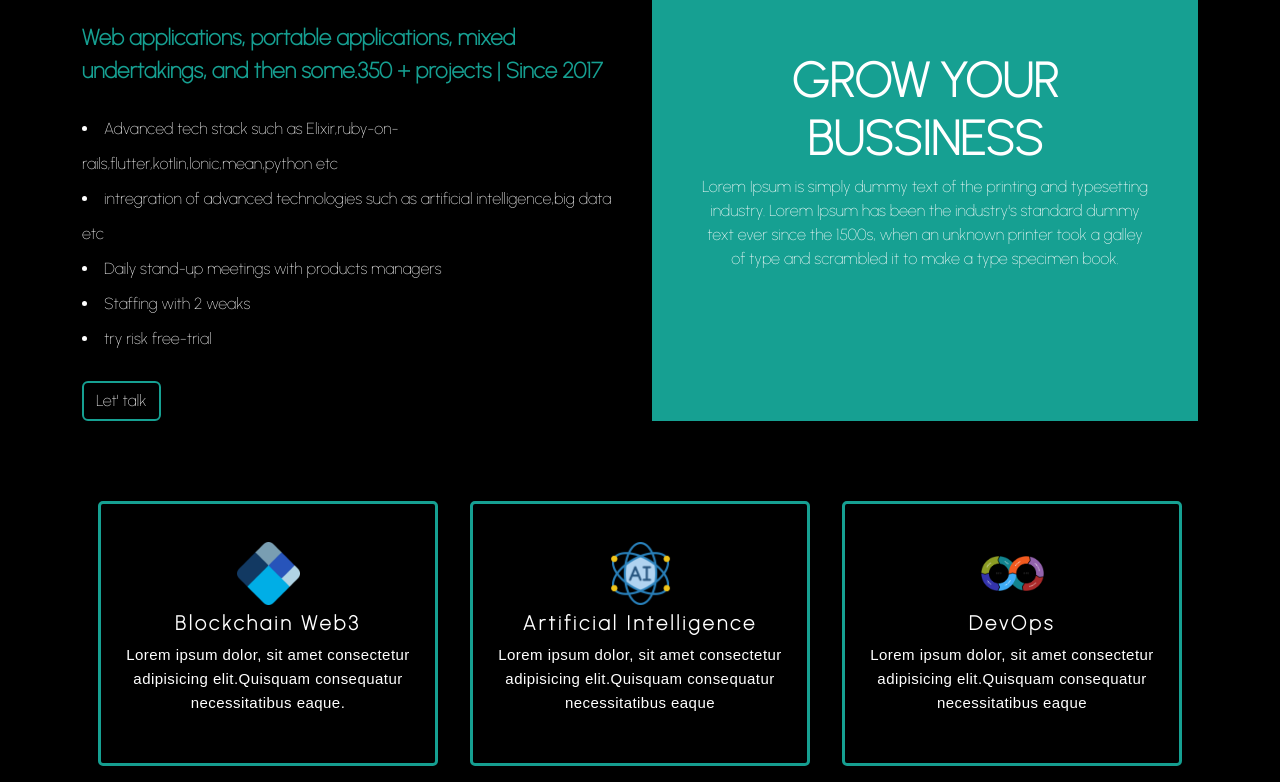
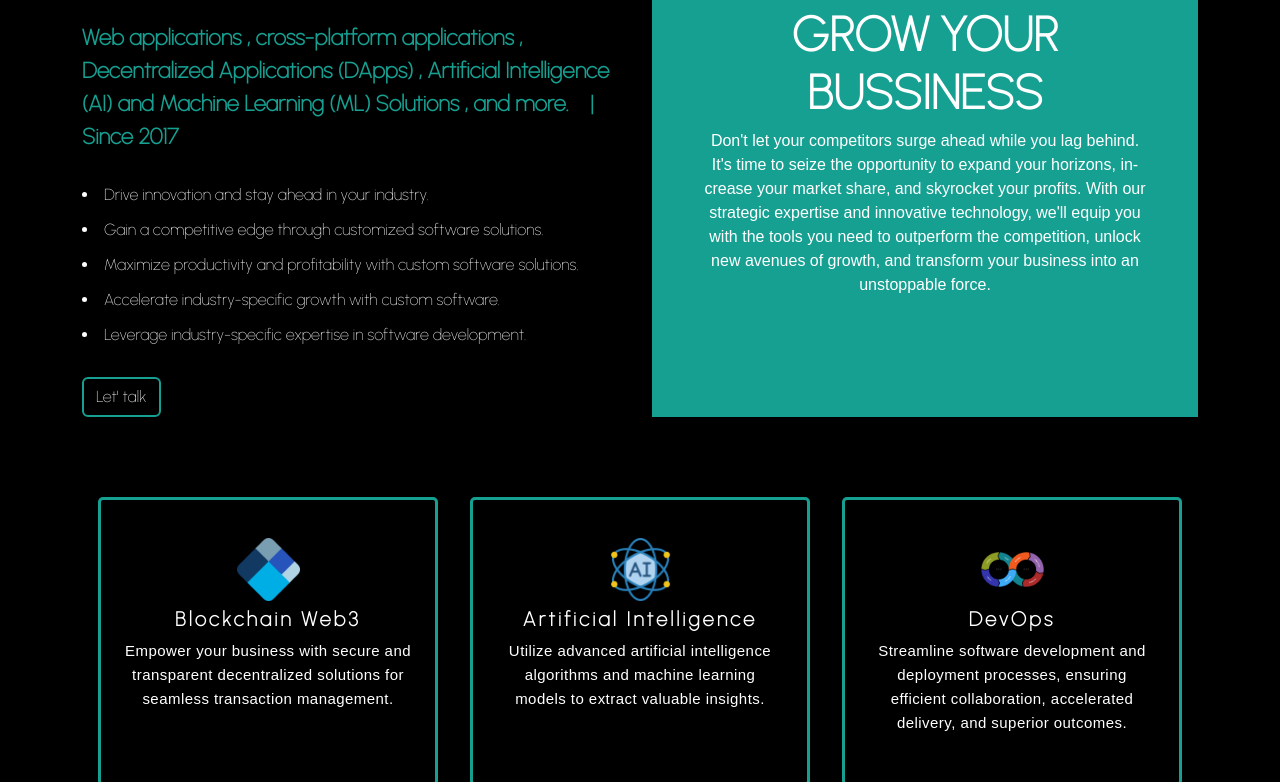
Before and after one commit to AhmadHussain921/techwebsite, a React (Create React App) app: page /Service in a window 1280 px wide. Shown: the part 898-1680 px from the top of the page. Built offline with nearby package versions, Linux system fonts and the light colour scheme.

Commit message:
services pages content added

```diff
--- a/src/components/Common/Details.jsx
+++ b/src/components/Common/Details.jsx
@@ -2,7 +2,7 @@ import React from "react";
 import imgdetails from "../../assets/imgdetails.png";
 import { Wrapper, Row, Col, useMediaQuery } from "../Layouts";
 import { PrimaryBtn } from "../Buttons";
-import { H1,P } from "../Typography";
+import { H1, P } from "../Typography";
 const Details = (props) => {
   const isResponsive = useMediaQuery({
     query: "(max-width: 768px)",
@@ -34,8 +34,8 @@ const Details = (props) => {
               {props.page === "services" && (
                 <>
                   <span className="fw-bold">
-                    Web applications, portable applications, mixed undertakings,
-                    and then some.350 + projects | Since 2017
+                    Web applications , cross-platform applications , Decentralized Applications (DApps) , Artificial Intelligence (AI) and Machine Learning (ML) Solutions , and more.
+                    &nbsp; &nbsp;|&nbsp;&nbsp; Since 2017
                   </span>
                 </>
               )}
@@ -51,8 +51,7 @@ const Details = (props) => {
                   hyphens: "auto",
                   textAlign: "justify",
                 }}
-              className={isResponsive ? "text-justify":"text-justify"}
-
+                className={isResponsive ? "text-justify" : "text-justify"}
               >
                 Empowering businesses with transformative software solutions and
                 driving growth. Our agile teams, custom software, blockchain
@@ -72,17 +71,23 @@ const Details = (props) => {
                   lHeight="35px"
                   className={`mt-4 ${isResponsive && "ms-4"}`}
                 >
+                  <li>Drive innovation and stay ahead in your industry. </li>
                   <li>
-                    Advanced tech stack such as
-                    Elixir,ruby-on-rails,flutter,kotlin,lonic,mean,python etc{" "}
+                    Gain a competitive edge through customized software
+                    solutions.{" "}
                   </li>
                   <li>
-                    intregration of advanced technologies such as artificial
-                    intelligence,big data etc{" "}
+                    Maximize productivity and profitability with custom software
+                    solutions.
                   </li>
-                  <li>Daily stand-up meetings with products managers </li>
-                  <li>Staffing with 2 weaks </li>
-                  <li> try risk free-trial </li>
+                  <li>
+                    Accelerate industry-specific growth with custom software.
+                  </li>
+                  <li>
+                    {" "}
+                    Leverage industry-specific expertise in software
+                    development.
+                  </li>
                 </Wrapper>
               </>
             )}
@@ -99,9 +104,9 @@ const Details = (props) => {
             </PrimaryBtn>
           </Col>
           <Col md={6} data-aos="fade-left">
-            {props.page === "home" &&  (
+            {props.page === "home" && (
               <Wrapper
-                mt={isResponsive ? "2rem":"5rem"}
+                mt={isResponsive ? "2rem" : "5rem"}
                 className="d-flex justify-content-end"
               >
                 <img src={imgdetails} alt="Image for tech" className="w-100 " />
@@ -116,13 +121,22 @@ const Details = (props) => {
                   <h1 className="text-center display-5 fw-bold text-white">
                     GROW YOUR BUSSINESS
                   </h1>
-                  <div className="text-center text-white">
-                    Lorem Ipsum is simply dummy text of the printing and
-                    typesetting industry. Lorem Ipsum has been the industry's
-                    standard dummy text ever since the 1500s, when an unknown
-                    printer took a galley of type and scrambled it to make a
-                    type specimen book.
-                  </div>
+                  <P
+                    style={{
+                      textJustify: "distribute-all-lines",
+                      hyphens: "auto",
+                      textAlign: "justify",
+                    }}
+                    className="text-center text-white"
+                  >
+                    Don't let your competitors surge ahead while you lag behind.
+                    It's time to seize the opportunity to expand your horizons,
+                    increase your market share, and skyrocket your profits. With
+                    our strategic expertise and innovative technology, we'll
+                    equip you with the tools you need to outperform the
+                    competition, unlock new avenues of growth, and transform
+                    your business into an unstoppable force.
+                  </P>
                 </div>
               </Wrapper>
             )}
--- a/src/pages/ServicesPage.js
+++ b/src/pages/ServicesPage.js
@@ -13,32 +13,32 @@ const ServiceCardsData = [
   {
     src: blockchain,
     title: "Blockchain Web3",
-    desc: "Lorem ipsum dolor, sit amet consectetur adipisicing elit.Quisquam consequatur necessitatibus eaque.",
+    desc: "Empower your business with secure and transparent decentralized solutions for seamless transaction management.",
   },
   {
     src: ai,
     title: "Artificial Intelligence",
-    desc: "Lorem ipsum dolor, sit amet consectetur adipisicing elit.Quisquam consequatur necessitatibus eaque",
+    desc: "Utilize advanced artificial intelligence algorithms and machine learning models to extract valuable insights.",
   },
   {
     src: devops,
     title: "DevOps",
-    desc: "Lorem ipsum dolor, sit amet consectetur adipisicing elit.Quisquam consequatur necessitatibus eaque",
+    desc: "Streamline software development and deployment processes, ensuring efficient collaboration, accelerated delivery, and superior outcomes.",
   },
   {
     src: datasci,
     title: "Data Science",
-    desc: "Lorem ipsum dolor, sit amet consectetur adipisicing elit. Quisquam consequatur necessitatibus eaque.",
+    desc: "Extract meaningful insights from data using advanced analytics techniques, driving informed decision-making and business growth.",
   },
   {
     src: ecommerce,
     title: "Ecommerce",
-    desc: "Lorem ipsum dolor, sit amet consectetur adipisicing elit.Quisquam consequatur necessitatibus eaque.",
+    desc: "Build engaging user-friendly online stores for seamless digital shopping experiences and accelerated business growth.",
   },
   {
     src: iot,
     title: "Internet of things",
-    desc: "Lorem ipsum dolor, sit amet consectetur adipisicing elit.Quisquam consequatur necessitatibus eaque.",
+    desc: "Connect and control devices seamlessly, enabling smarter operations and unlocking new possibilities for automation.",
   },
 ];
 const ServicesPage = () => {
@@ -48,7 +48,7 @@ const ServicesPage = () => {
         bg="https://learnenglish.britishcouncil.org/sites/podcasts/files/RS8118_GettyImages-935659716-hig.jpeg"
         extra=""
         title="Services"
-        desc="We specialize in delivering enterprise-level support worthy of a Fortune 500 company"
+        desc="Experience seamless efficiency and optimized workflows with our innovative software services, designed to propel your business forward."
         contact={false}
       />
       <Details
```
Lines whose indentation alone changed are shown as unchanged.
